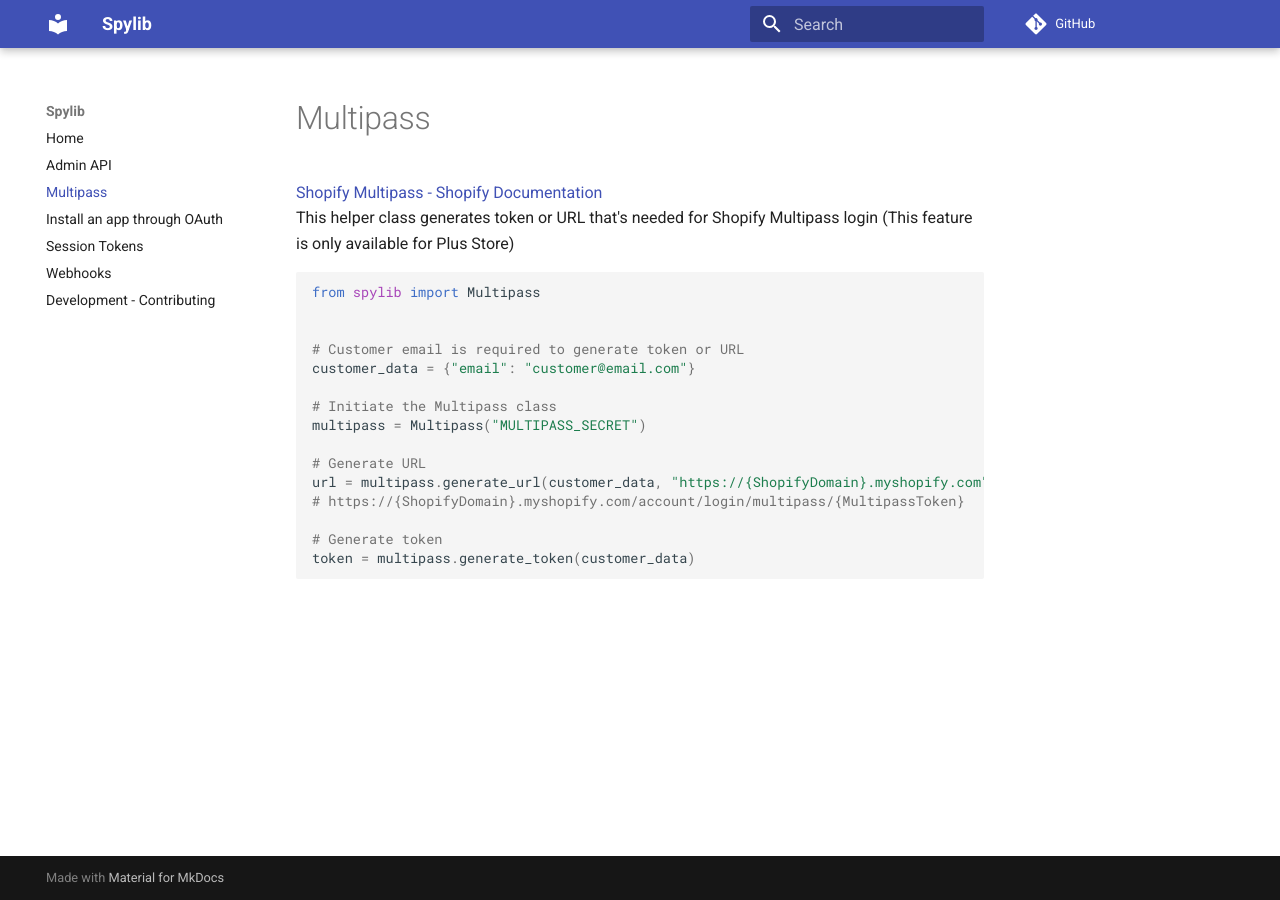
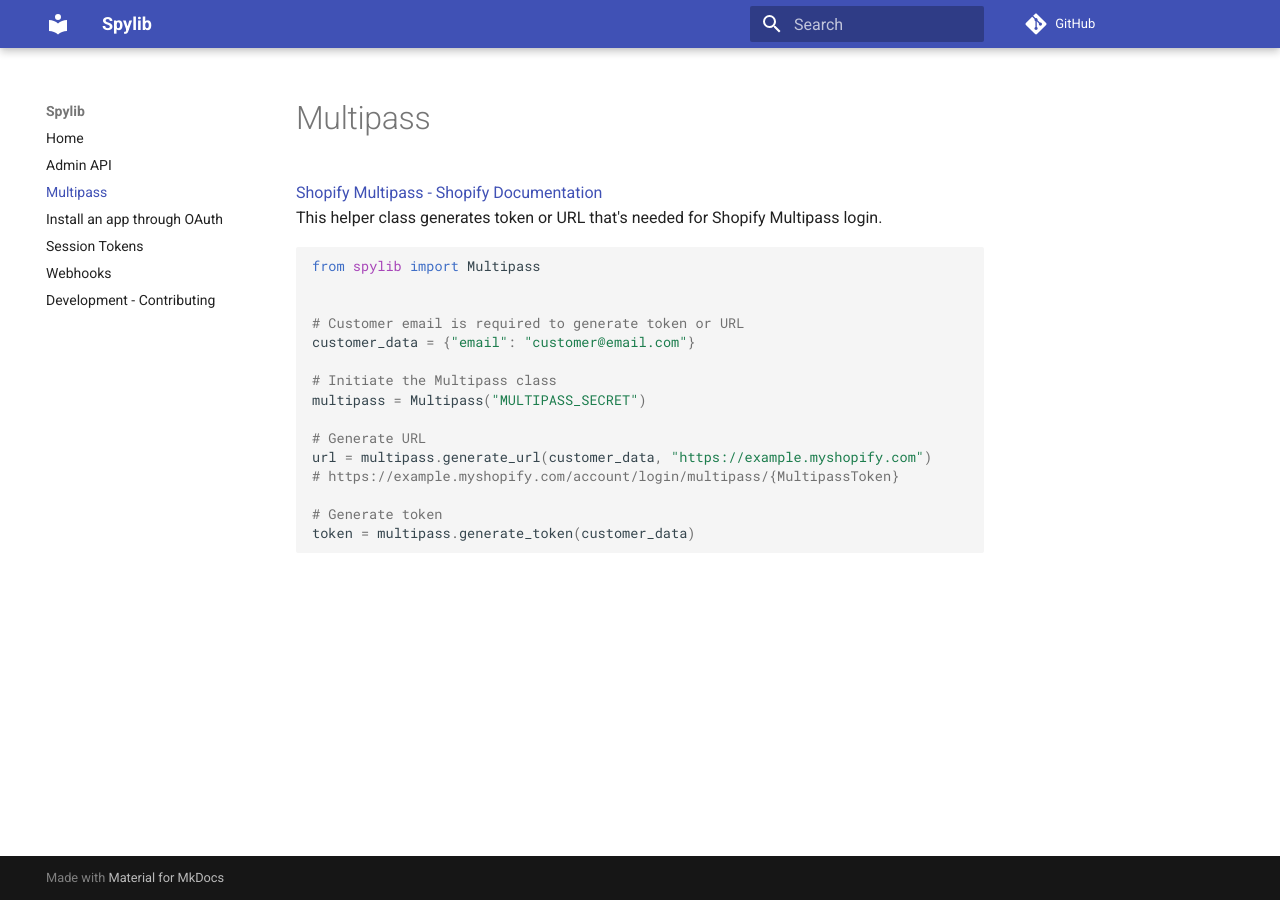
Before and after one commit to SatelCreative/spylib, an MkDocs documentation site: the page built from docs/multipass.md, in a window 1280 px wide. Built offline with MkDocs 1.6.1 and Material for MkDocs 9.7.7, drawn with Linux system fonts in a browser that asks for light colours; comment, search, counter and statistics services are not loaded; some of the changed lines change nothing that is shown.

Commit message:
change doc

````diff
--- a/docs/multipass.md
+++ b/docs/multipass.md
@@ -1,6 +1,7 @@
 # Multipass
 [Shopify Multipass - Shopify Documentation](https://shopify.dev/docs/admin-api/rest/reference/plus/multipass) <br>
-This helper class generates token or URL that's needed for Shopify Multipass login (This feature is only available for Plus Store)
+This helper class generates token or URL that's needed for Shopify Multipass login.
+
 ```python
 from spylib import Multipass
 
@@ -12,8 +13,8 @@
 multipass = Multipass("MULTIPASS_SECRET")
 
 # Generate URL
-url = multipass.generate_url(customer_data, "https://{ShopifyDomain}.myshopify.com")
-# https://{ShopifyDomain}.myshopify.com/account/login/multipass/{MultipassToken}
+url = multipass.generate_url(customer_data, "https://example.myshopify.com")
+# https://example.myshopify.com/account/login/multipass/{MultipassToken}
 
 # Generate token
 token = multipass.generate_token(customer_data)
````
